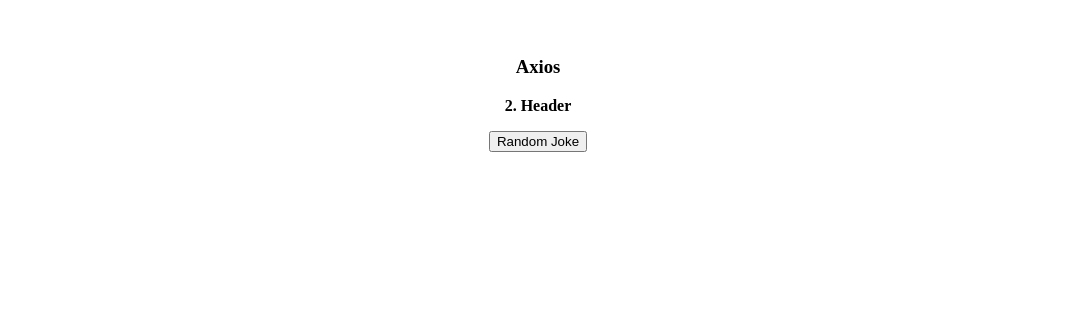
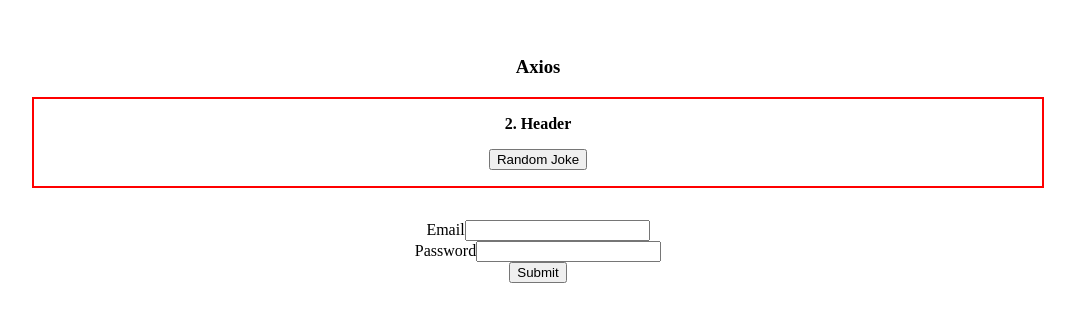
Before and after one commit to gyanendrapoudel/axios, a React (Vite) app: page / in a window 1280 px wide. Shown: the part 104-426 px from the top of the page, without its empty margins (102-1177 px from the left). Built offline with nearby package versions, Linux system fonts and the light colour scheme.

Commit message:
Post Method axios

```diff
--- a/src/App.css
+++ b/src/App.css
@@ -3,3 +3,7 @@
     margin: 10rem auto;
     text-align: center;
 }
+.header{
+    border: 2px solid red;
+    margin-bottom: 2rem;
+}
--- a/src/App.jsx
+++ b/src/App.jsx
@@ -2,6 +2,7 @@
 import './App.css'
 import FirstRequest from './components/1.first-axios-request'
 import Header from './components/2.header'
+import Post from './components/3.post-request'
 function App() {
   const [count, setCount] = useState(0)
 
@@ -10,6 +11,8 @@
       <h3>Axios</h3>
       {/* <FirstRequest /> */}
       <Header />
+
+      <Post/>
     </div>
   )
 }
--- a/src/components/2.header.jsx
+++ b/src/components/2.header.jsx
@@ -26,7 +26,7 @@
    console.log(joke)
 
   return (
-    <div>
+    <div className="header">
       <p>
         <strong>2. Header</strong>
       </p>
--- /dev/null
+++ b/src/components/3.post-request.jsx
@@ -0,0 +1,50 @@
+import axios from "axios"
+import { useState } from "react"
+const url = 'https://www.course-api.com/axios-tutorial-post'
+const Post = () => {
+    const [email, setEmail] = useState('')
+    const [password, setPassword] = useState('')
+
+    const handleSubmit = async (e)=>{
+            e.preventDefault();
+            console.log(email, password)
+            // sending a post request
+            try {
+            const response = await axios.post(url, {
+              email: email,
+              password: password,
+            })
+            console.log(response.data)
+
+            } catch (error) {
+                console.log(error.response)
+            }
+
+    }
+  return (
+    <form onSubmit={handleSubmit}>
+      <div>
+        <label htmlFor="">Email</label>
+        <input
+          type="text"
+          name="email"
+          id=""
+
+          onChange={(e) => setEmail(e.target.value)}
+        />
+      </div>
+      <div>
+        <label htmlFor="">Password</label>
+        <input
+          type="text"
+          name="password"
+          id=""
+          onChange={(e) => setPassword(e.target.value)}
+        />
+      </div>
+      <button>Submit</button>
+
+    </form>
+  )
+}
+export default Post
```
Also changed, not shown: 1 other file (tests, documents, lock files or other folders).
